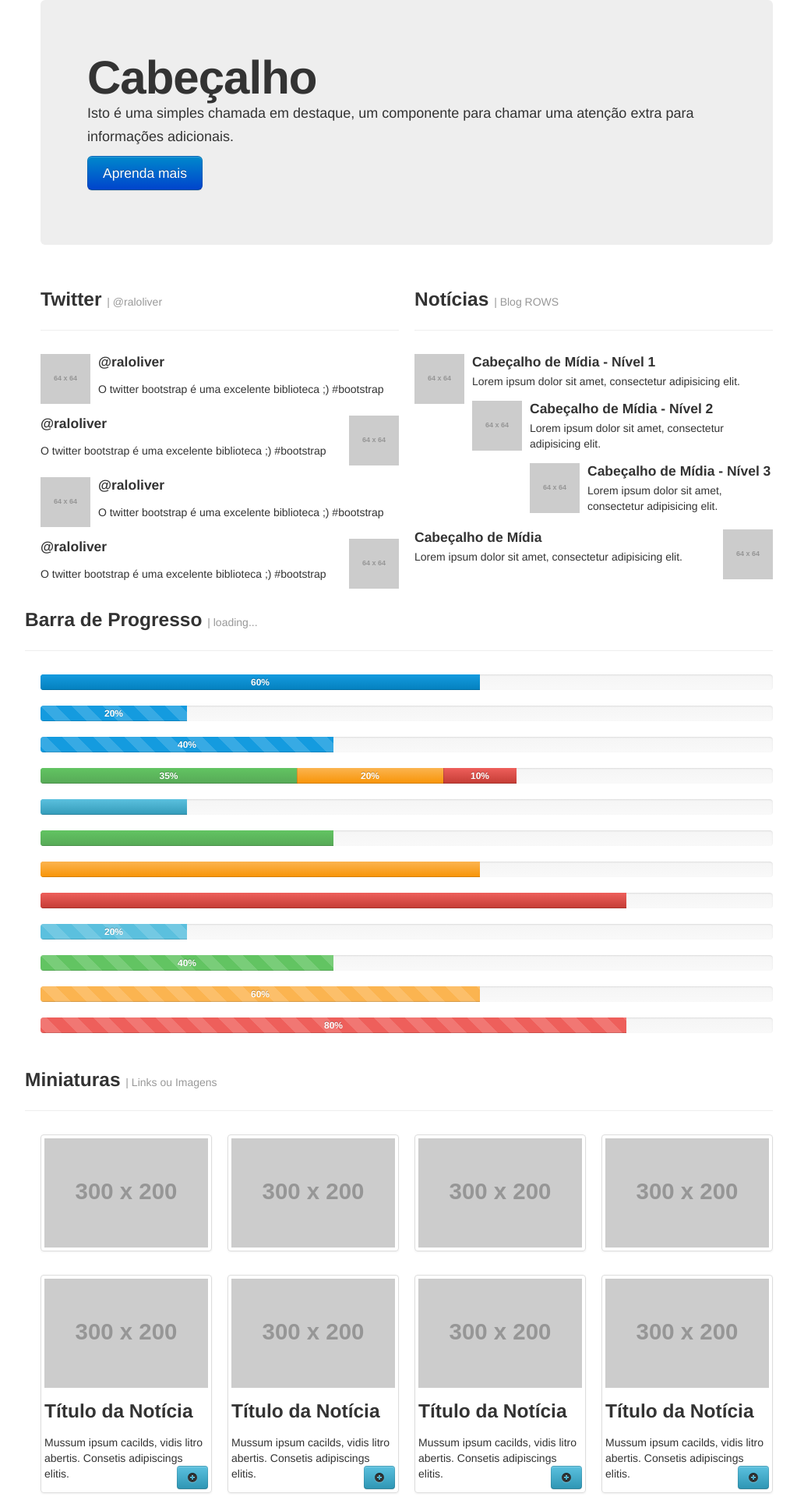
After one commit to raloliver/bootstrap, a PHP site: page /midia.php in a window 1280 px wide. The commit adds this page. Shown: the top 1920 px of the page at 78% size, without its empty margins (118-1141 px from the left). Run offline with PHP 8.4, Linux system fonts and the light colour scheme; grey boxes labelled with a size stand in for pictures from a placeholder-image service; some libraries are stand-ins or nearby versions.

Commit message:
Mídia
Miniaturas, Destaques, Listagem, Alertas, Barras de Progresso.

```diff
--- a/index.php
+++ b/index.php
@@ -52,7 +52,7 @@
 							<span class="icon-bar"></span>
 							<span class="icon-bar"></span>
 						</a>
-					Tenha certeza de deixar a marca se você quer que ela seja mostrada
+					<!-- Tenha certeza de deixar a marca se você quer que ela seja mostrada -->
 						<a class="brand" href="#">Nome da Empresa</a>
 							<ul class="nav">
 								<li class="divider-vertical"></li>
--- /dev/null
+++ b/midia.php
@@ -0,0 +1,346 @@
+<!DOCTYPE html>
+<html lang="pt-br">
+	<head>
+		<title>S1 - Mídia</title>
+		<meta name="viewport" content="width=device-width, initial-scale=1.0">
+		<meta charset="utf-8">
+		<!-- Bootstrap -->
+		<link href="css/bootstrap.min.css" rel="stylesheet" media="screen">
+		<!--[if lt IE 9]>
+			<script src="js/html5shiv.js"></script>
+		<![endif]-->
+
+		<style type="text/css">
+
+		</style>
+
+	</head>
+	<body>
+		<div class="container">
+			<div class="row">
+				<div class="span12">
+					<div class="hero-unit">
+					<h1>Cabeçalho</h1>
+					<p>Isto é uma simples chamada em destaque, um componente para chamar uma atenção extra
+					para informações adicionais.</p>
+					<p>
+					<a class="btn btn-primary btn-large">
+					Aprenda mais
+					</a>
+					</p>
+					</div>
+				</div>
+			</div>
+			<div class="row">
+				<div class="span6">
+				<div class="page-header">
+					<h3>Twitter <small>| @raloliver</small></h3>
+				</div>
+					<div class="media">
+						<a class="pull-left" href="#">
+						<img class="media-object" src="http://placehold.it/64x64">
+						</a>
+						<div class="media-body">
+							<h4 class="media-heading">@raloliver</h4>
+								<div class="media">
+								O twitter bootstrap é uma excelente biblioteca ;) #bootstrap
+								</div>
+						</div>
+					</div>
+					<div class="media">
+						<a class="pull-right" href="#">
+						<img class="media-object" src="http://placehold.it/64x64">
+						</a>
+						<div class="media-body">
+							<h4 class="media-heading">@raloliver</h4>
+								<div class="media">
+								O twitter bootstrap é uma excelente biblioteca ;) #bootstrap
+								</div>
+						</div>
+					</div>
+					<div class="media">
+						<a class="pull-left" href="#">
+						<img class="media-object" src="http://placehold.it/64x64">
+						</a>
+						<div class="media-body">
+							<h4 class="media-heading">@raloliver</h4>
+								<div class="media">
+								O twitter bootstrap é uma excelente biblioteca ;) #bootstrap
+								</div>
+						</div>
+					</div>
+					<div class="media">
+						<a class="pull-right" href="#">
+						<img class="media-object" src="http://placehold.it/64x64">
+						</a>
+						<div class="media-body">
+							<h4 class="media-heading">@raloliver</h4>
+								<div class="media">
+								O twitter bootstrap é uma excelente biblioteca ;) #bootstrap
+								</div>
+						</div>
+					</div>
+				</div>
+				<div class="span6">
+				<div class="page-header">
+					<h3>Notícias <small>| Blog ROWS</small></h3>
+				</div>
+					<ul class="media-list">
+						<li class="media">
+							<a class="pull-left" href="#">
+								<img class="media-object" src="http://placehold.it/64x64">
+							</a>
+						<div class="media-body">
+							<h4 class="media-heading">Cabeçalho de Mídia - Nível 1</h4>
+							<p>Lorem ipsum dolor sit amet, consectetur adipisicing elit.</p>
+							<div class="media">
+								<a class="pull-left" href="#">
+									<img class="media-object" src="http://placehold.it/64x64">
+								</a>
+								<div class="media-body">
+									<h4 class="media-heading">Cabeçalho de Mídia - Nível 2</h4>
+									<p>Lorem ipsum dolor sit amet, consectetur adipisicing elit.</p>
+									<div class="media">
+										<a class="pull-left" href="#">
+											<img class="media-object" src="http://placehold.it/64x64">
+										</a>
+										<div class="media-body">
+											<h4 class="media-heading">Cabeçalho de Mídia - Nível 3</h4>
+											<p>Lorem ipsum dolor sit amet, consectetur adipisicing elit.</p>
+										</div>
+									</div>
+								</div>
+							</div>
+						</div>
+						</li>
+					</ul>
+					<ul class="media-list">
+						<li class="media">
+							<a class="pull-right" href="#">
+							<img class="media-object" src="http://placehold.it/64x64">
+							</a>
+						<div class="media-body">
+						<h4 class="media-heading">Cabeçalho de Mídia</h4>
+						<p>Lorem ipsum dolor sit amet, consectetur adipisicing elit.</p>
+						<div class="media">
+						<!-- Segundo Nível -->
+						</div>
+						</div>
+						</li>
+					</ul>
+				</div>
+			</div>
+			<div class="row">
+				<div class="page-header">
+					<h3>Barra de Progresso <small>| loading...</small></h3>
+				</div>
+				<div class="span12">
+					<div class="progress">
+						<div class="bar" style="width: 60%;"><strong>60%</strong></div>
+					</div>
+				</div>
+				<div class="span12">
+					<div class="progress progress-striped">
+						<div class="bar" style="width: 20%;"><strong>20%</strong></div>
+					</div>
+				</div>
+				<div class="span12">
+					<div class="progress progress-striped active">
+						<div class="bar" style="width: 40%;"><strong>40%</strong></div>
+					</div>
+				</div>
+				<div class="span12">
+					<div class="progress">
+						<div class="bar bar-success" style="width: 35%;"><strong>35%</strong></div>
+						<div class="bar bar-warning" style="width: 20%;"><strong>20%</strong></div>
+						<div class="bar bar-danger" style="width: 10%;"><strong>10%</strong></div>
+					</div>
+				</div>
+				<div class="span12">
+					<div class="progress progress-info">
+						<div class="bar" style="width: 20%"></div>
+						</div>
+						<div class="progress progress-success">
+						<div class="bar" style="width: 40%"></div>
+						</div>
+						<div class="progress progress-warning">
+						<div class="bar" style="width: 60%"></div>
+						</div>
+						<div class="progress progress-danger">
+						<div class="bar" style="width: 80%"></div>
+					</div>
+				</div>
+				<div class="span12">
+					<div class="progress progress-info progress-striped">
+					<div class="bar" style="width: 20%"><strong>20%</strong></div>
+					</div>
+					<div class="progress progress-success progress-striped">
+					<div class="bar" style="width: 40%"><strong>40%</strong></div>
+					</div>
+					<div class="progress progress-warning progress-striped">
+					<div class="bar" style="width: 60%"><strong>60%</strong></div>
+					</div>
+					<div class="progress progress-danger progress-striped active">
+					<div class="bar" style="width: 80%"><strong>80%</strong></div>
+					</div>
+				</div>
+			</div>
+			<div class="row">
+				<div class="page-header">
+					<h3>Miniaturas <small>| Links ou Imagens</small></h3>
+				</div>
+				<div class="span12">
+					<ul class="thumbnails">
+						<li class="span3">
+							<a href="#" class="thumbnail">
+							<img src="http://placehold.it/300x200" alt="">
+							</a>
+						</li>
+						<li class="span3">
+							<a href="#" class="thumbnail">
+							<img src="http://placehold.it/300x200" alt="">
+							</a>
+						</li>
+						<li class="span3">
+							<a href="#" class="thumbnail">
+							<img src="http://placehold.it/300x200" alt="">
+							</a>
+						</li>
+						<li class="span3">
+							<a href="#" class="thumbnail">
+							<img src="http://placehold.it/300x200" alt="">
+							</a>
+						</li>
+					</ul>
+				</div>
+				<div class="span12">
+					<ul class="thumbnails">
+						<li class="span3">
+							<div class="thumbnail">
+							<img src="http://placehold.it/300x200" alt="">
+							<h3>Título da Notícia</h3>
+							<p>Mussum ipsum cacilds, vidis litro abertis. Consetis adipiscings elitis. <button type="submit" class="btn btn-info pull-right"><i class="icon-plus-sign"></i></button></p>
+							</div>
+						</li>
+						<li class="span3">
+							<div class="thumbnail">
+							<img src="http://placehold.it/300x200" alt="">
+							<h3>Título da Notícia</h3>
+							<p>Mussum ipsum cacilds, vidis litro abertis. Consetis adipiscings elitis. <button type="submit" class="btn btn-info pull-right"><i class="icon-plus-sign"></i></button></p>
+							</div>
+						</li>
+						<li class="span3">
+							<div class="thumbnail">
+							<img src="http://placehold.it/300x200" alt="">
+							<h3>Título da Notícia</h3>
+							<p>Mussum ipsum cacilds, vidis litro abertis. Consetis adipiscings elitis. <button type="submit" class="btn btn-info pull-right"><i class="icon-plus-sign"></i></button></p>
+							</div>
+						</li>
+						<li class="span3">
+							<div class="thumbnail">
+							<img src="http://placehold.it/300x200" alt="">
+							<h3>Título da Notícia</h3>
+							<p>Mussum ipsum cacilds, vidis litro abertis. Consetis adipiscings elitis. <button type="submit" class="btn btn-info pull-right"><i class="icon-plus-sign"></i></button></p>
+							</div>
+						</li>
+					</ul>
+				</div>
+				<div class="span12">
+					<div class="page-header">
+					<h3>Destaques <small>| Matérias em Destaque</small></h3>
+					</div>
+					<ul class="thumbnails">
+						<li class="span6">
+							<a href="#" class="thumbnail">
+							<img src="http://placehold.it/560x270" alt="">
+							</a>
+						</li>
+						<li class="span4">
+							<a href="#" class="thumbnail">
+							<img src="http://placehold.it/360x120" alt="">
+							</a>
+						</li>
+						<li class="span2">
+							<a href="#" class="thumbnail">
+							<img src="http://placehold.it/160x120" alt="">
+							</a>
+						</li>
+						<li class="span4">
+							<a href="#" class="thumbnail">
+							<img src="http://placehold.it/360x120" alt="">
+							</a>
+						</li>
+						<li class="span2">
+							<a href="#" class="thumbnail">
+							<img src="http://placehold.it/160x120" alt="">
+							</a>
+						</li>
+					</ul>
+				</div>
+			</div>
+			<div class="row">
+				<div class="page-header">
+				<h3>Alertas <small>| Mensagens de Aviso</small></h3>
+				</div>
+				<div class="span6">
+					<div class="alert">
+					<button type="button" class="close" data-dismiss="alert">×</button>
+					<strong>Atenção!</strong> Mussum ipsum cacilds, vidis litro abertis. Consetis adipiscings elitis.
+					</div>
+				</div>
+				<div class="span6">
+					<div class="alert alert-block">
+					<button type="button" class="close" data-dismiss="alert">×</button>
+					<h4>Atenção!</h4> Mussum ipsum cacilds, vidis litro abertis. Consetis adipiscings elitis.
+					</div>
+				</div>
+				<br>
+				<div class="span4">
+					<div class="alert alert-erro">
+					<button type="button" class="close" data-dismiss="alert">×</button>
+					<strong>Pare!</strong> Mussum ipsum cacilds, vidis litro abertis. Consetis adipiscings elitis.
+					</div>
+				</div>
+				<div class="span4">
+					<div class="alert alert-success">
+					<button type="button" class="close" data-dismiss="alert">×</button>
+					<strong>Exatamente!</strong> Mussum ipsum cacilds, vidis litro abertis. Consetis adipiscings elitis.
+					</div>
+				</div>
+				<div class="span4">
+					<div class="alert alert-info">
+					<button type="button" class="close" data-dismiss="alert">×</button>
+					<strong>Entendo!</strong> Mussum ipsum cacilds, vidis litro abertis. Consetis adipiscings elitis.
+					</div>
+				</div>
+			</div>
+			<div class="row">
+				<div class="span6">
+				<div class="page-header">
+				<h3>Labels</h3>
+				</div>
+				Padrão: <span class="label">Default</span><br>
+				Sucesso:<span class="label label-success">Sucesso</span><br>
+				Aviso:<span class="label label-warning">Aviso</span><br>
+				Importante:<span class="label label-important">Importante</span><br>
+				Informações:<span class="label label-info">Informações</span><br>
+				Inverso:<span class="label label-inverse">Inverso</span><br>
+				</div>
+				<div class="span6">
+				<div class="page-header">
+				<h3>Badges <small>| Cantos mais arredondados</small></h3>
+				</div>
+				Padrão: <span class="badge">1</span><br>
+				Sucesso:<span class="badge badge-success">2</span><br>
+				Aviso:<span class="badge badge-warning">3</span><br>
+				Importante:<span class="badge badge-important">4</span><br>
+				Informações:<span class="badge badge-info">5</span><br>
+				Inverso:<span class="badge badge-inverse">6</span><br>
+				</div>
+			</div>
+		</div>
+		<!-- Javascript -->
+		<script src="http://code.jquery.com/jquery.js"></script>
+		<script src="js/bootstrap.min.js"></script>
+	</body>
+</html>
```
